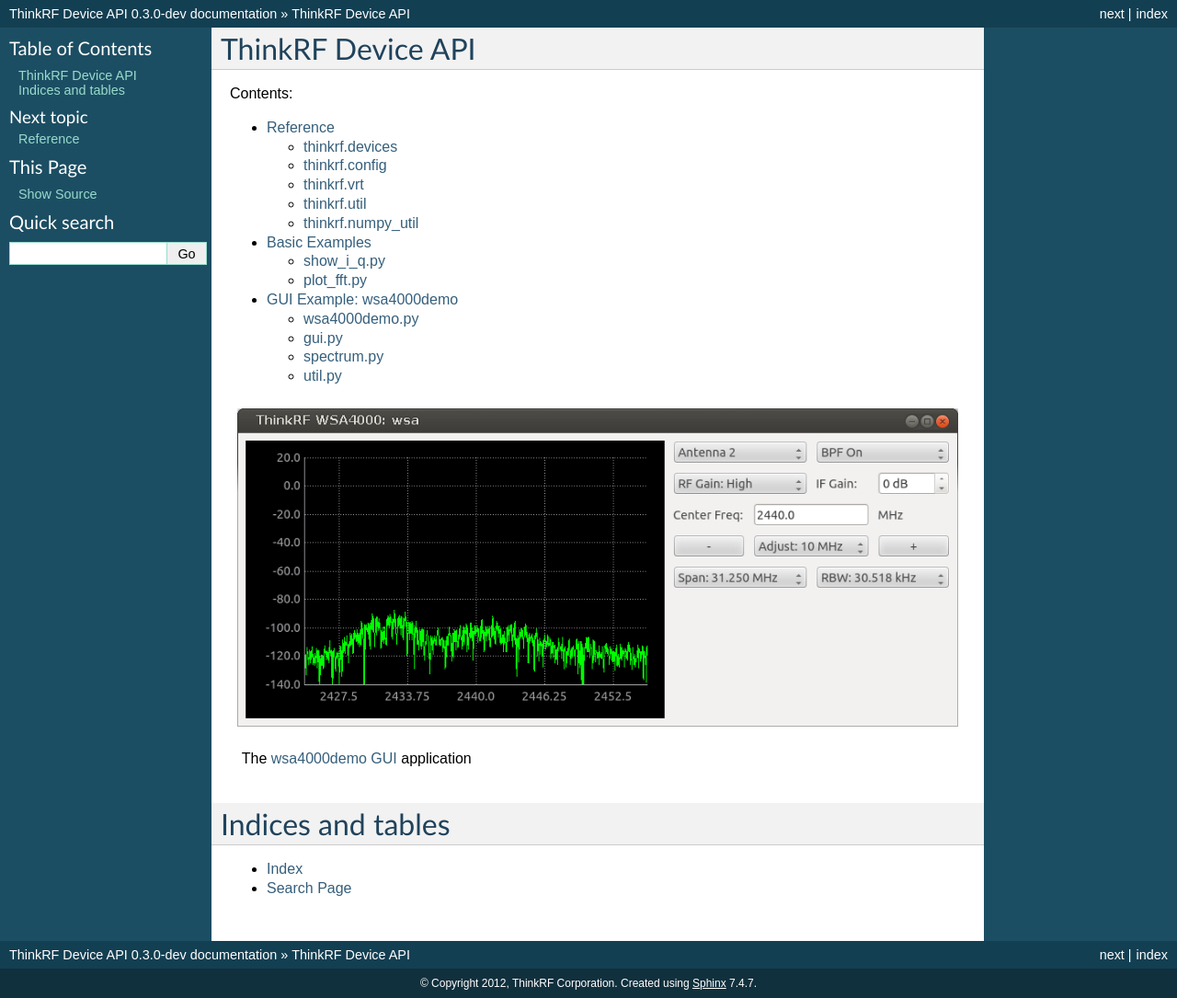
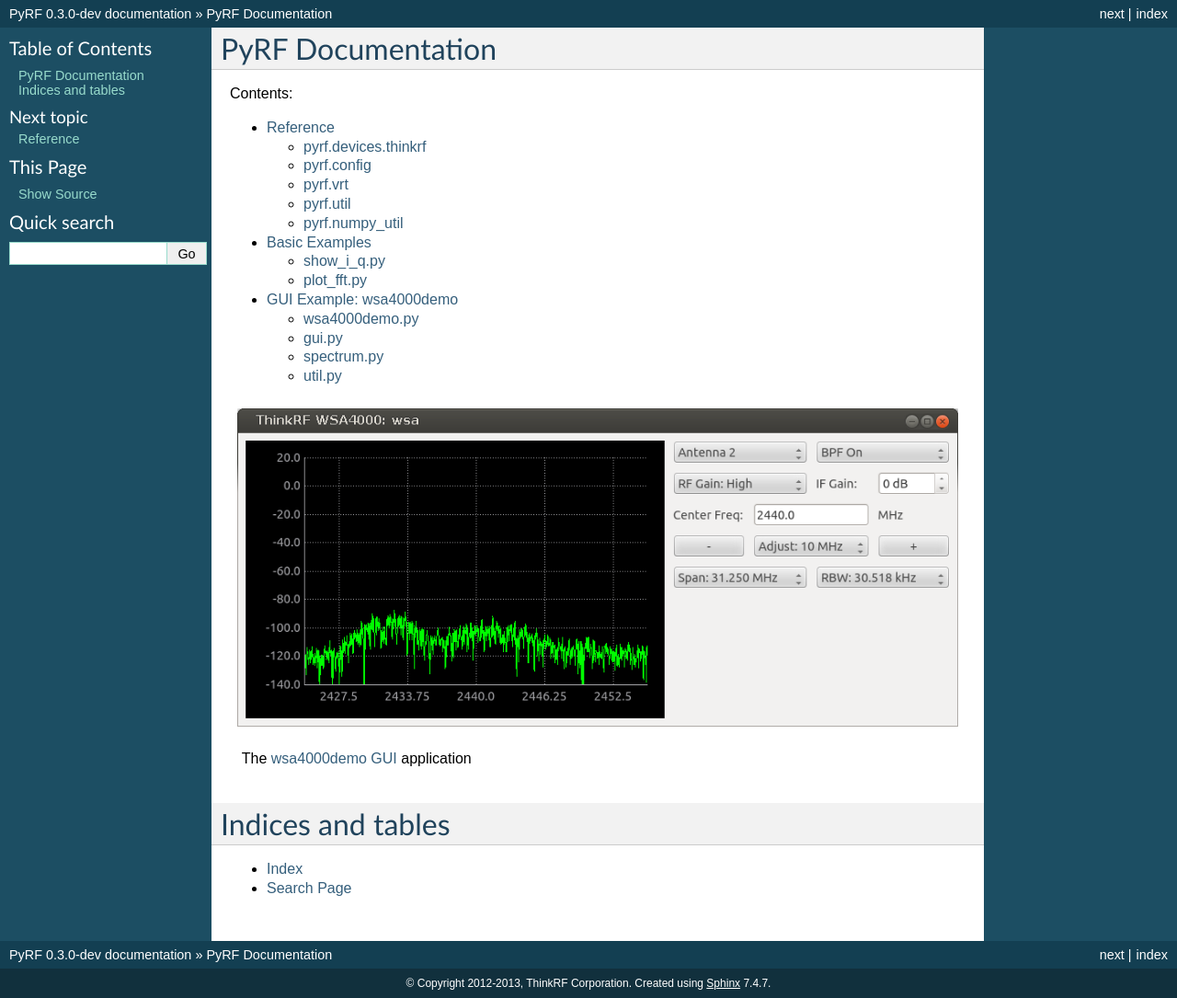
Before and after one commit to pyrf/pyrf, a Sphinx documentation site: the page built from docs/index.rst, in a window 1280 px wide. Shown: the whole page at 92% size. Built offline with Sphinx 7.4.7, drawn with Linux system fonts in a browser that asks for light colours.

Commit message:
update docs names to pyrf

```diff
--- a/docs/conf.py
+++ b/docs/conf.py
@@ -1,6 +1,6 @@
 # -*- coding: utf-8 -*-
 #
-# ThinkRF Device API documentation build configuration file, created by
+# PyRF documentation build configuration file, created by
 # sphinx-quickstart on Thu Nov 22 17:25:57 2012.
 #
 # This file is execfile()d with the current directory set to its containing dir.
@@ -40,8 +40,8 @@
 master_doc = 'index'
 
 # General information about the project.
-project = u'ThinkRF Device API'
-copyright = u'2012, ThinkRF Corporation'
+project = u'PyRF'
+copyright = u'2012-2013, ThinkRF Corporation'
 
 # The version info for the project you're documenting, acts as replacement for
 # |version| and |release|, also used in various other places throughout the
@@ -164,7 +164,7 @@
 #html_file_suffix = None
 
 # Output file base name for HTML help builder.
-htmlhelp_basename = 'ThinkRFDeviceAPIdoc'
+htmlhelp_basename = 'PyRFdoc'
 
 
 # -- Options for LaTeX output --------------------------------------------------
@@ -183,7 +183,7 @@
 # Grouping the document tree into LaTeX files. List of tuples
 # (source start file, target name, title, author, documentclass [howto/manual]).
 latex_documents = [
-  ('index', 'ThinkRFDeviceAPI.tex', u'ThinkRF Device API Documentation',
+  ('index', 'PyRF.tex', u'API for RF receivers including ThinkRF WSA4000',
    u'ThinkRF Corporation', 'manual'),
 ]
 
@@ -213,7 +213,7 @@
 # One entry per manual page. List of tuples
 # (source start file, name, description, authors, manual section).
 man_pages = [
-    ('index', 'thinkrfdeviceapi', u'ThinkRF Device API Documentation',
+    ('index', 'pyrf', u'API for RF receivers including ThinkRF WSA4000',
      [u'ThinkRF Corporation'], 1)
 ]
 
@@ -227,8 +227,8 @@
 # (source start file, target name, title, author,
 #  dir menu entry, description, category)
 texinfo_documents = [
-  ('index', 'ThinkRFDeviceAPI', u'ThinkRF Device API Documentation',
-   u'ThinkRF Corporation', 'ThinkRFDeviceAPI', 'One line description of project.',
+  ('index', 'PyRF', u'PyRF Documentation',
+   u'ThinkRF Corporation', 'PyRF', 'API for RF receivers including ThinkRF WSA4000',
    'Miscellaneous'),
 ]
 
--- a/docs/index.rst
+++ b/docs/index.rst
@@ -1,5 +1,5 @@
 
-ThinkRF Device API
+PyRF Documentation
 ==================
 
 Contents:
--- a/docs/reference.rst
+++ b/docs/reference.rst
@@ -2,37 +2,37 @@
 Reference
 =========
 
-thinkrf.devices
----------------
+pyrf.devices.thinkrf
+--------------------
 
-.. automodule:: thinkrf.devices
+.. automodule:: pyrf.devices.thinkrf
    :members:
    :undoc-members:
 
-thinkrf.config
---------------
+pyrf.config
+-----------
 
-.. automodule:: thinkrf.config
+.. automodule:: pyrf.config
    :members:
    :undoc-members:
 
-thinkrf.vrt
------------
+pyrf.vrt
+--------
 
-.. automodule:: thinkrf.vrt
+.. automodule:: pyrf.vrt
    :members:
    :undoc-members:
 
-thinkrf.util
-------------
+pyrf.util
+---------
 
-.. automodule:: thinkrf.util
+.. automodule:: pyrf.util
    :members:
    :undoc-members:
 
-thinkrf.numpy_util
-------------------
+pyrf.numpy_util
+---------------
 
-.. automodule:: thinkrf.numpy_util
+.. automodule:: pyrf.numpy_util
    :members:
    :undoc-members:
```
